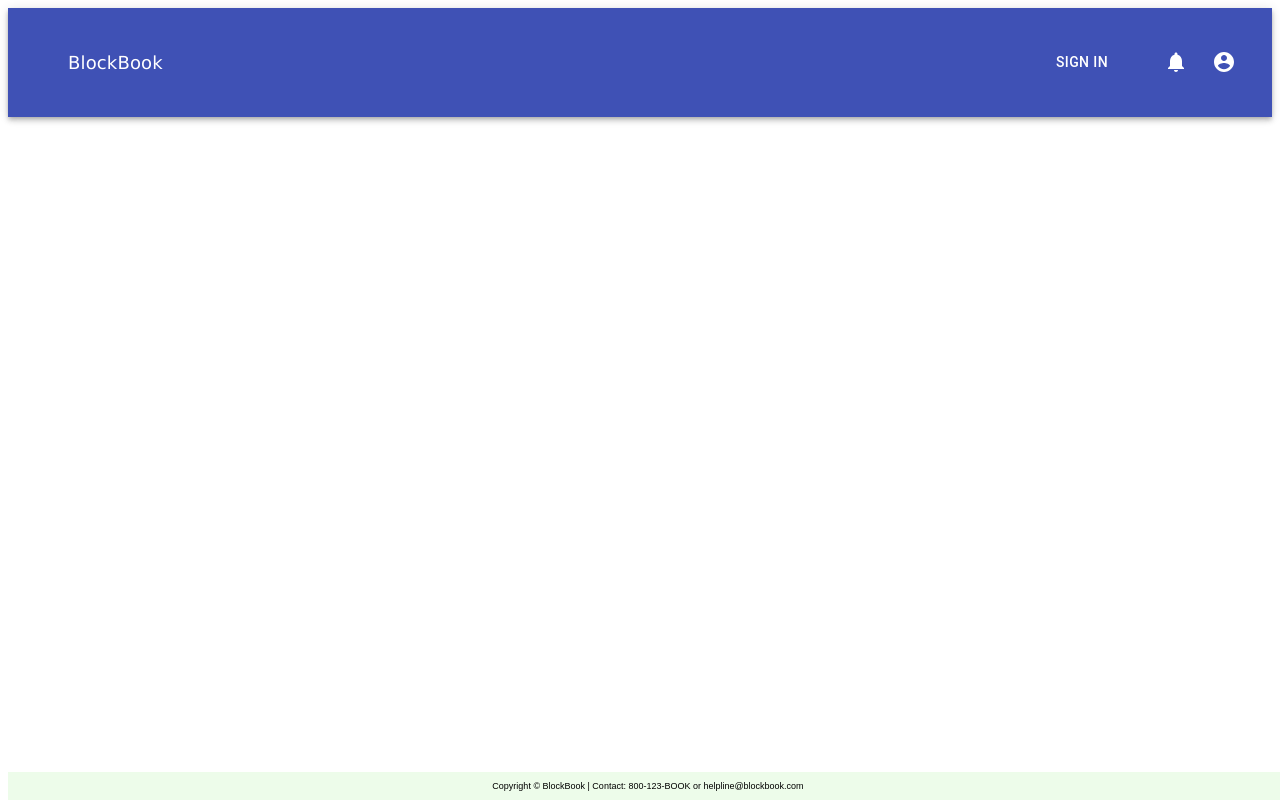
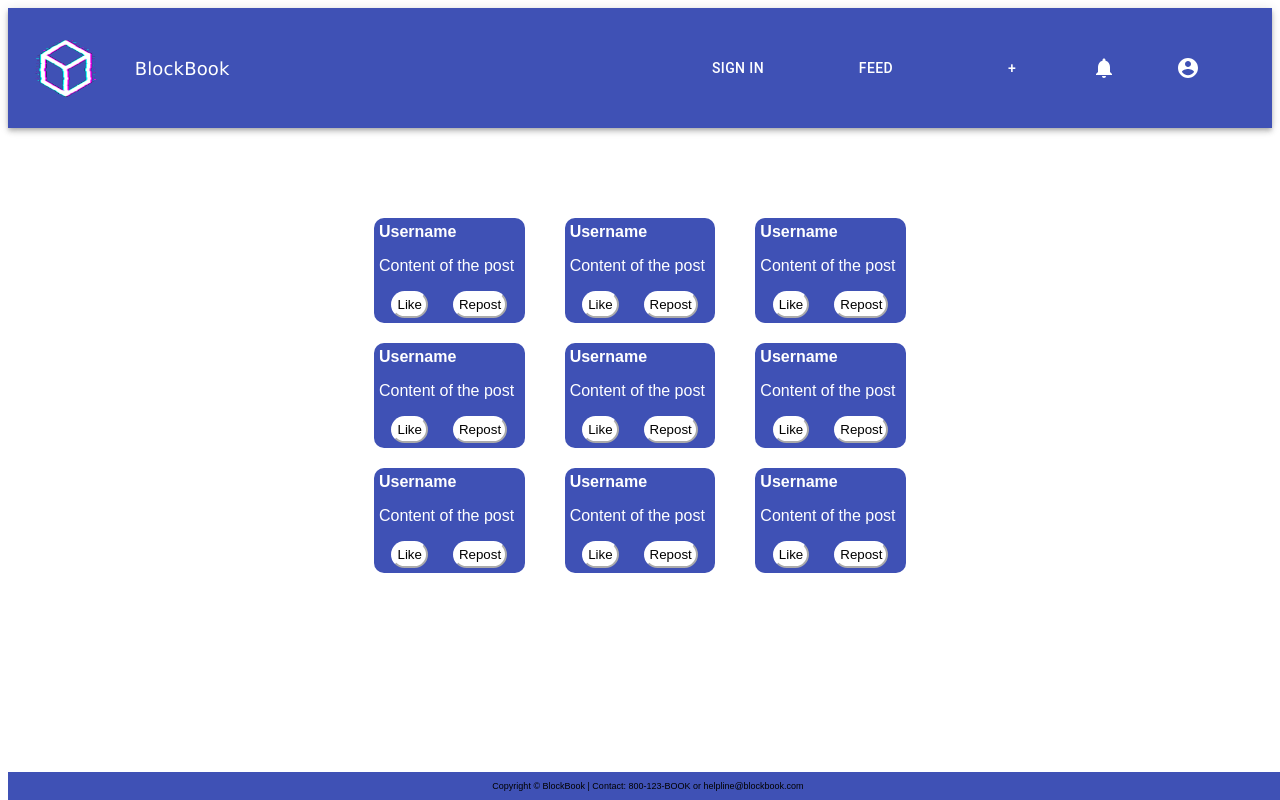
Before and after one commit to gigicu01/BlockBookApp, a React (Create React App) app: page /feed in a window 1280 px wide. Built offline with nearby package versions, Linux system fonts and the light colour scheme.

Commit message:
Merge george's branch with main

```diff
--- a/package.json
+++ b/package.json
@@ -4,6 +4,7 @@
   "private": true,
   "dependencies": {
     "@material-ui/core": "^4.12.4",
+    "@material-ui/icons": "^4.11.3",
     "@supabase/supabase-js": "^2.1.1",
     "@testing-library/jest-dom": "^5.16.5",
     "@testing-library/react": "^13.4.0",
--- a/src/App.tsx
+++ b/src/App.tsx
@@ -4,7 +4,6 @@
 import { BrowserRouter as Router, Routes, Route } from "react-router-dom";
 import { SignUpPage } from './pages/signupPage';
 import { Container } from '@material-ui/core';
-import NavbarAJ from './pages/navbar';
 import Footer from './pages/footer';
 import Feed from './pages/feed';
 import Post from './pages/Post';
@@ -26,8 +25,8 @@
           <Route path="/signup" element = { <SignUpPage /> } />
           <Route path="/signin" element = { <SignInPage /> } />
           <Route path="/signout" element = { <SignOutPage /> } />
-          <Route path="/" element = {  <HomePage />} />
-          <Route path="/" element = {<Feed/>}/>
+
+          <Route path="/feed" element = {<Feed/>}/>
           <Route path="/post" element = {<Post/>}/>
           <Route path="/profile" element = {<Profile/>}/>
         </Routes>
--- a/src/component/navBar.tsx
+++ b/src/component/navBar.tsx
@@ -53,8 +53,9 @@
         <div className={classes.root}>
         <AppBar position="static">
             <Toolbar>
+            <img src="bb_logo.png" alt="BlockBook Logo" height="60" />
             <Typography variant="h6" className={classes.title}>
-                    <Link underline="none" component={RouterLink} to="/" color="inherit">
+                    <Link underline="none" color="inherit">
                 BlockBook
                 </Link>
             </Typography>
@@ -73,16 +74,31 @@
                 </Link>
 
             }
+
+                <Link underline="none" component={RouterLink} to="/feed" color="inherit">
+                        <Button color="inherit">
+                            Feed
+                        </Button>
+                </Link>
+                <Link underline="none" component={RouterLink} to="/post" color="inherit">
+                        <Button color="inherit">
+                            +
+                        </Button>
+                </Link>
+
                 <IconButton color="inherit">
                   <Badge color="secondary">
                       <NotificationsIcon />
                   </Badge>
                 </IconButton>
+                <Link underline="none" to="/profile" component={RouterLink} color="inherit">
                   <IconButton color="inherit">
                   <Badge color="secondary">
                       <AccountCircle />
                   </Badge>
                   </IconButton>
+                </Link>
+
             </Toolbar>
         </AppBar>
         </div>
--- a/src/index.css
+++ b/src/index.css
@@ -39,9 +39,7 @@
 
 }
 
-a:hover {
-  color: rgb(36, 100, 58);
-}
+
 
 .navImg{
   display:flex;
@@ -52,7 +50,7 @@
   position: fixed;
   bottom: 0;
   width: 100%;
-  background-color: rgb(237, 252, 234);
+  background-color: #3F51B5;
   text-align: center;
   font-size:xx-small;
  }
@@ -69,7 +67,8 @@
   margin: 10px;
   padding: 5px;
   border-radius: 10px;
-  background-color: rgb(237, 252, 234);
+  background-color: #3F51B5;
+  color:white;
  }
 
  .interactives{
@@ -78,10 +77,11 @@
  }
 
  .interactives button {
-  background-color: rgb(237, 252, 234);
+  background-color: white;
   border-radius:20px;
   padding: 4px;
   border-color: white;
+  color:3F51B5;
  }
 
  form{
@@ -102,7 +102,7 @@
  .postWrapper {
   height: 500px;
   width: 600px;
-  background-color: rgb(237, 252, 234);
+  background-color: #3F51B5;
   display: flex;
   align-items: center;
   justify-content: center;
--- a/src/pages/Post.tsx
+++ b/src/pages/Post.tsx
@@ -12,7 +12,7 @@
         <div className="postWrapper">
           <form>
           <img src="bb_logo.png" alt="BlockBook Logo" height="60"/>
-          <img src="bb_logo.png" alt="Profile Picture" height="60" className = "profilepic"/>
+          <img src="profile_placeholder.png" alt="Profile Picture" height="60" className = "profilepic"/>
             <div>
                 <input type="text" name="topic" className="topic" placeholder='Topic' />
             </div>
```
Also changed, not shown: src/pages/navbar.tsx (deleted, +0 -25 lines), 2 other files (tests, documents, lock files or other folders). Lines whose indentation alone changed are shown as unchanged.
